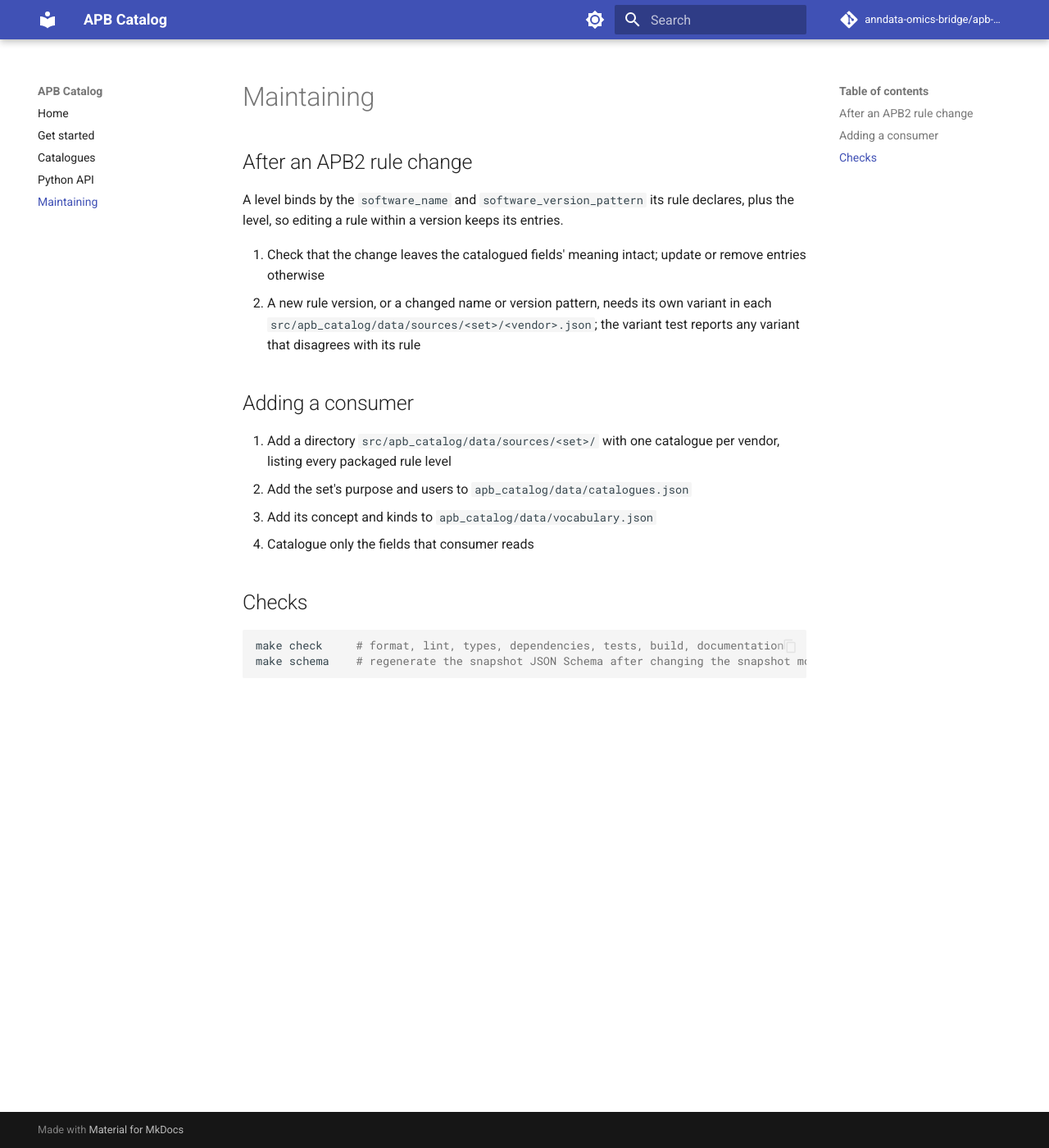
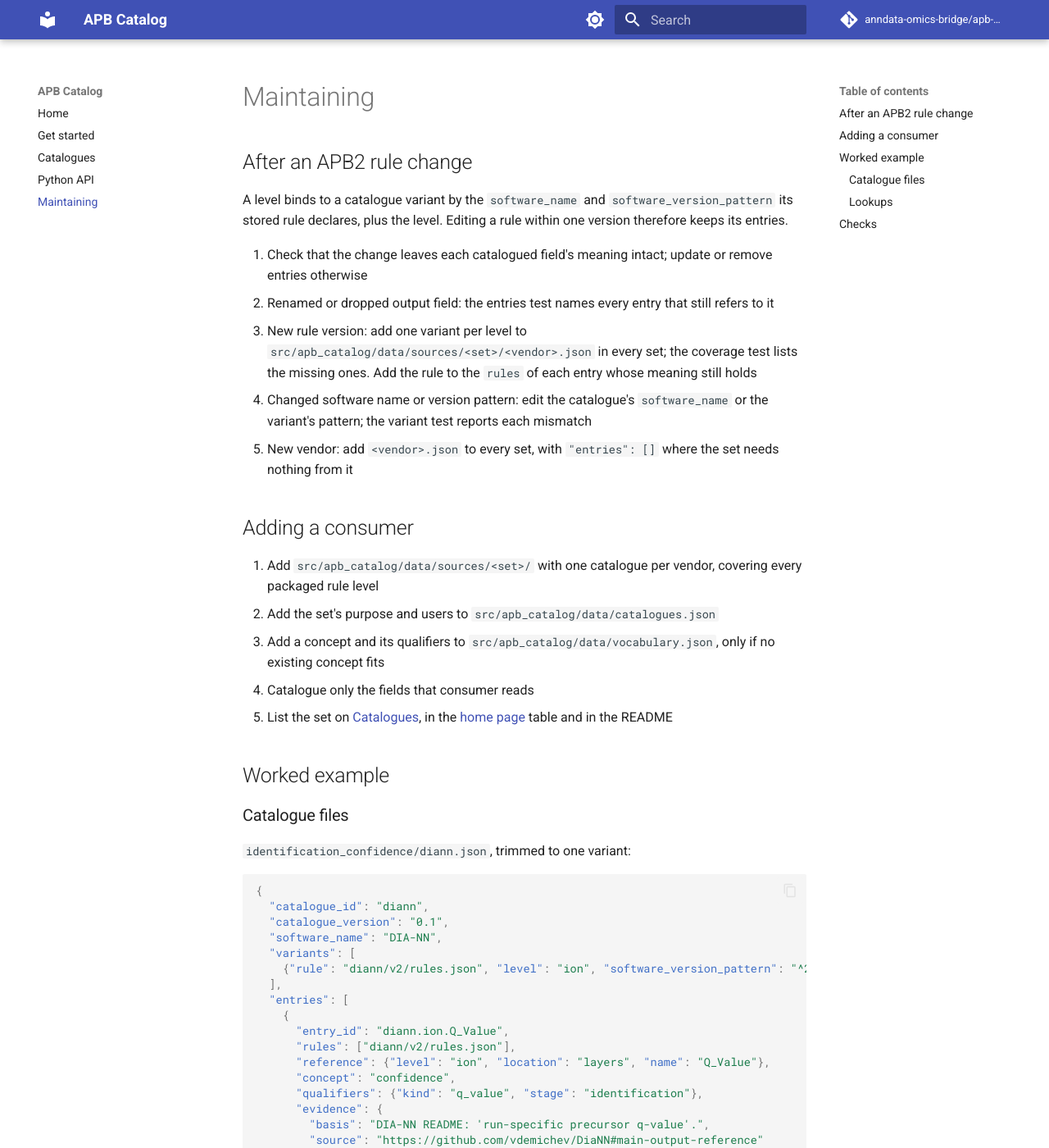
Before and after one commit to anndata-omics-bridge/apb-catalog, an MkDocs documentation site: the page built from docs/maintaining.md, in a window 1280 px wide and 1400 px high. Shown: the whole window at 82% size. Built offline with MkDocs 1.6.1 and Material for MkDocs 9.7.7, drawn with Linux system fonts in a browser that asks for light colours; comment, search, counter and statistics services are not loaded; some of the changed text lies outside the part shown.

Commit message:
docs: worked catalogue example; stale statements after name/version binding
maintaining.md gains a trimmed DIA-NN and an empty quantms catalogue with every
lookup outcome as observed, and the test that enforces each rule. README and
home page name all three sets; catalogues.md is written by hand; api.md's None
and stale_levels wording follows the binding.

````diff
--- a/docs/maintaining.md
+++ b/docs/maintaining.md
@@ -2,21 +2,131 @@
 
 ## After an APB2 rule change
 
-A level binds by the `software_name` and `software_version_pattern` its rule declares, plus the level, so editing a rule within a version keeps its entries.
+A level binds to a catalogue variant by the `software_name` and `software_version_pattern` its stored rule declares, plus the level. Editing a rule within one version therefore keeps its entries.
 
-1. Check that the change leaves the catalogued fields' meaning intact; update or remove entries otherwise
-2. A new rule version, or a changed name or version pattern, needs its own variant in each `src/apb_catalog/data/sources/<set>/<vendor>.json`; the variant test reports any variant that disagrees with its rule
+1. Check that the change leaves each catalogued field's meaning intact; update or remove entries otherwise
+2. Renamed or dropped output field: the entries test names every entry that still refers to it
+3. New rule version: add one variant per level to `src/apb_catalog/data/sources/<set>/<vendor>.json` in every set; the coverage test lists the missing ones. Add the rule to the `rules` of each entry whose meaning still holds
+4. Changed software name or version pattern: edit the catalogue's `software_name` or the variant's pattern; the variant test reports each mismatch
+5. New vendor: add `<vendor>.json` to every set, with `"entries": []` where the set needs nothing from it
 
 ## Adding a consumer
 
-1. Add a directory `src/apb_catalog/data/sources/<set>/` with one catalogue per vendor, listing every packaged rule level
-2. Add the set's purpose and users to `apb_catalog/data/catalogues.json`
-3. Add its concept and kinds to `apb_catalog/data/vocabulary.json`
+1. Add `src/apb_catalog/data/sources/<set>/` with one catalogue per vendor, covering every packaged rule level
+2. Add the set's purpose and users to `src/apb_catalog/data/catalogues.json`
+3. Add a concept and its qualifiers to `src/apb_catalog/data/vocabulary.json`, only if no existing concept fits
 4. Catalogue only the fields that consumer reads
+5. List the set on [Catalogues](catalogues.md), in the [home page](index.md) table and in the README
+
+## Worked example
+
+### Catalogue files
+
+`identification_confidence/diann.json`, trimmed to one variant:
+
+```json
+{
+  "catalogue_id": "diann",
+  "catalogue_version": "0.1",
+  "software_name": "DIA-NN",
+  "variants": [
+    {"rule": "diann/v2/rules.json", "level": "ion", "software_version_pattern": "^2\\..*"}
+  ],
+  "entries": [
+    {
+      "entry_id": "diann.ion.Q_Value",
+      "rules": ["diann/v2/rules.json"],
+      "reference": {"level": "ion", "location": "layers", "name": "Q_Value"},
+      "concept": "confidence",
+      "qualifiers": {"kind": "q_value", "stage": "identification"},
+      "evidence": {
+        "basis": "DIA-NN README: 'run-specific precursor q-value'.",
+        "source": "https://github.com/vdemichev/DiaNN#main-output-reference"
+      }
+    },
+    {
+      "entry_id": "diann.ion.PEP",
+      "rules": ["diann/v2/rules.json"],
+      "reference": {"level": "ion", "location": "layers", "name": "PEP"},
+      "concept": "confidence",
+      "qualifiers": {"kind": "pep", "stage": "identification"},
+      "evidence": {
+        "basis": "DIA-NN README: 'run-specific posterior error probability for the precursor'.",
+        "source": "https://github.com/vdemichev/DiaNN#main-output-reference"
+      }
+    }
+  ]
+}
+```
+
+- `variants`: one per rule and level; `software_name` and `software_version_pattern` copied from the rule
+- `rules`: the variants an entry holds for
+- `reference.name`: the APB output name, not the vendor column: `Q_Value`, not `Q.Value`
+- `qualifiers`: every qualifier the concept declares; `unknown` where the reviewer cannot establish one, which makes matching lookups raise
+- `evidence`: why the meaning holds, and where it is stated
+
+`identification_confidence/quantms.json` reviews quantms and finds nothing relevant:
+
+```json
+{
+  "catalogue_id": "quantms",
+  "catalogue_version": "0.1",
+  "software_name": "quantms",
+  "variants": [
+    {"rule": "quantms/rules.json", "level": "ion", "software_version_pattern": "^v?1\\..*"}
+  ],
+  "entries": []
+}
+```
+
+### Lookups
+
+Three synthetic results with one ion level each, built like `_result` in `tests/test_catalog.py`:
+
+```python
+from apb_catalog.api import Catalog
+
+confidence = Catalog(diann_2, "identification_confidence")   # DIA-NN 2.x, layers Q_Value and PEP
+confidence.layer("ion", concept="confidence")                # ('pep', 'q_value')
+confidence.layer("ion", concept="confidence", kind="pep")    # resolved: the PEP layer table
+
+quantms = Catalog(quantms_1, "identification_confidence")    # quantms 1.x
+quantms.layer("ion", concept="confidence", kind="pep")       # missing: None
+
+unreviewed = Catalog(diann_3, "identification_confidence")   # its rule declares DIA-NN ^3\.
+unreviewed.layer("ion", concept="confidence", kind="pep")    # unknown: raises UnresolvedField
+```
+
+```text
+confidence on ion (stage=identification, kind=pep) is unknown: no source catalogue reviewed DIA-NN ^3\. ion
+```
+
+Fix: add a variant for the new version.
+
+Suppose `diann.json` also tagged `Lib_Q_Value` as `q_value`. A result retaining both layers then answers `kind="q_value"` with:
+
+```text
+confidence on ion (stage=identification, kind=q_value) is ambiguous: 2 entries match: Q_Value, Lib_Q_Value; candidates: Q_Value, Lib_Q_Value
+```
+
+No test catches this. Fix: give each field its own kind, as `proteobench_entrapment` does with `library_q_value`.
 
 ## Checks
 
+| Test | Fails when |
+| --- | --- |
+| Coverage: `test_every_packaged_rule_level_is_reviewed` | a set has no variant for a software name, version pattern and level that APB2 packages |
+| Variant: `test_variants_name_the_software_and_version_their_rules_declare` | a variant's software name or version pattern differs from its rule's |
+| Entries: `test_entries_name_fields_the_rules_retain` | an entry's `reference` names a layer or var column one of its `rules` does not retain |
+| Vocabulary: `test_packaged_catalogues_load_against_the_vocabulary` | qualifiers miss one the concept declares or use a value it does not admit; an entry id repeats; an entry names an undeclared variant; two catalogues review one software version |
+| Descriptions: `test_every_packaged_set_states_its_purpose_and_users` | a set directory and `catalogues.json` disagree |
+
+The first four live in `tests/test_source.py`, the last in `tests/test_catalog.py`.
+
 ```bash
+.venv/bin/pytest tests/test_source.py   # catalogue checks alone, while editing
 make check     # format, lint, types, dependencies, tests, build, documentation
 make schema    # regenerate the snapshot JSON Schema after changing the snapshot model
 ```
+
+[Catalogues](catalogues.md) and the entry counts in the README are written by hand; no script generates them. Update them with every entry change.
````
Also changed, not shown: README.md (+3 -2 lines), docs/api.md (+2 -2 lines), docs/catalogues.md (+1 -1 lines), docs/index.md (+3 -3 lines).
